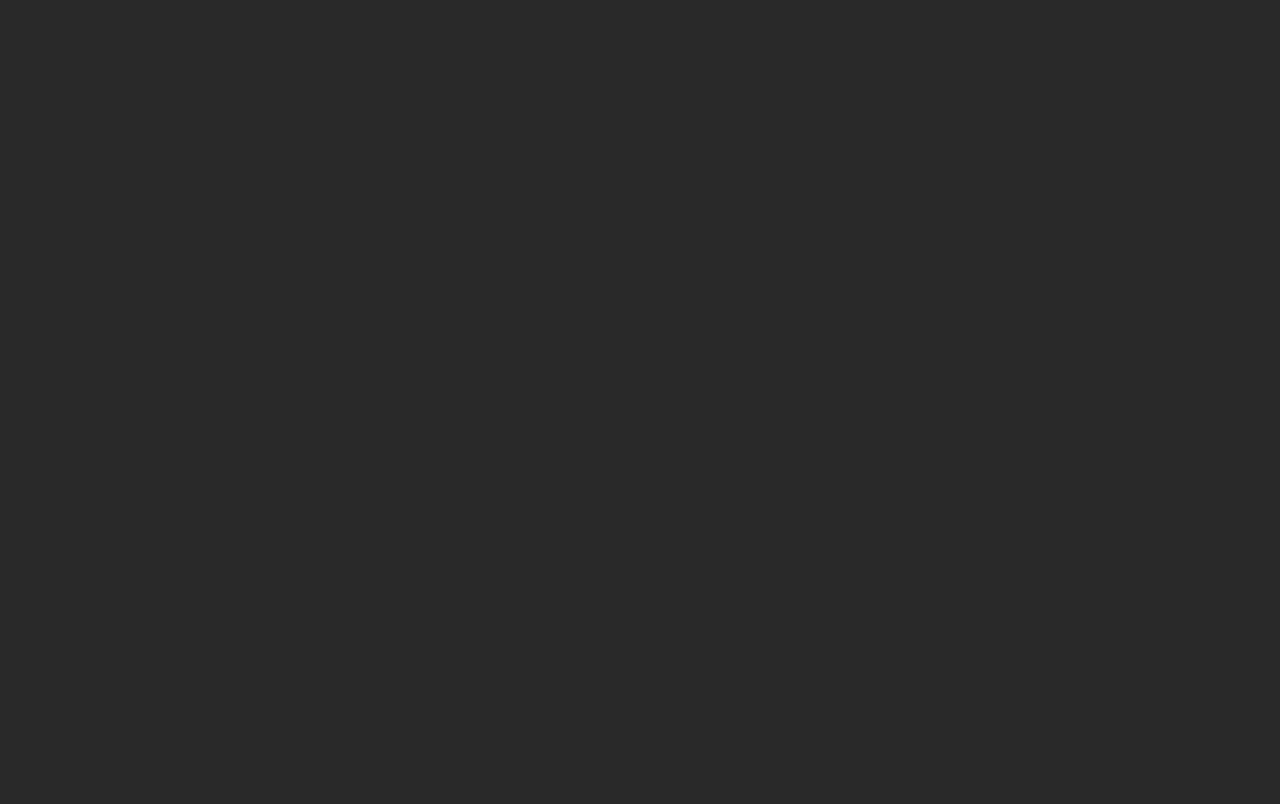
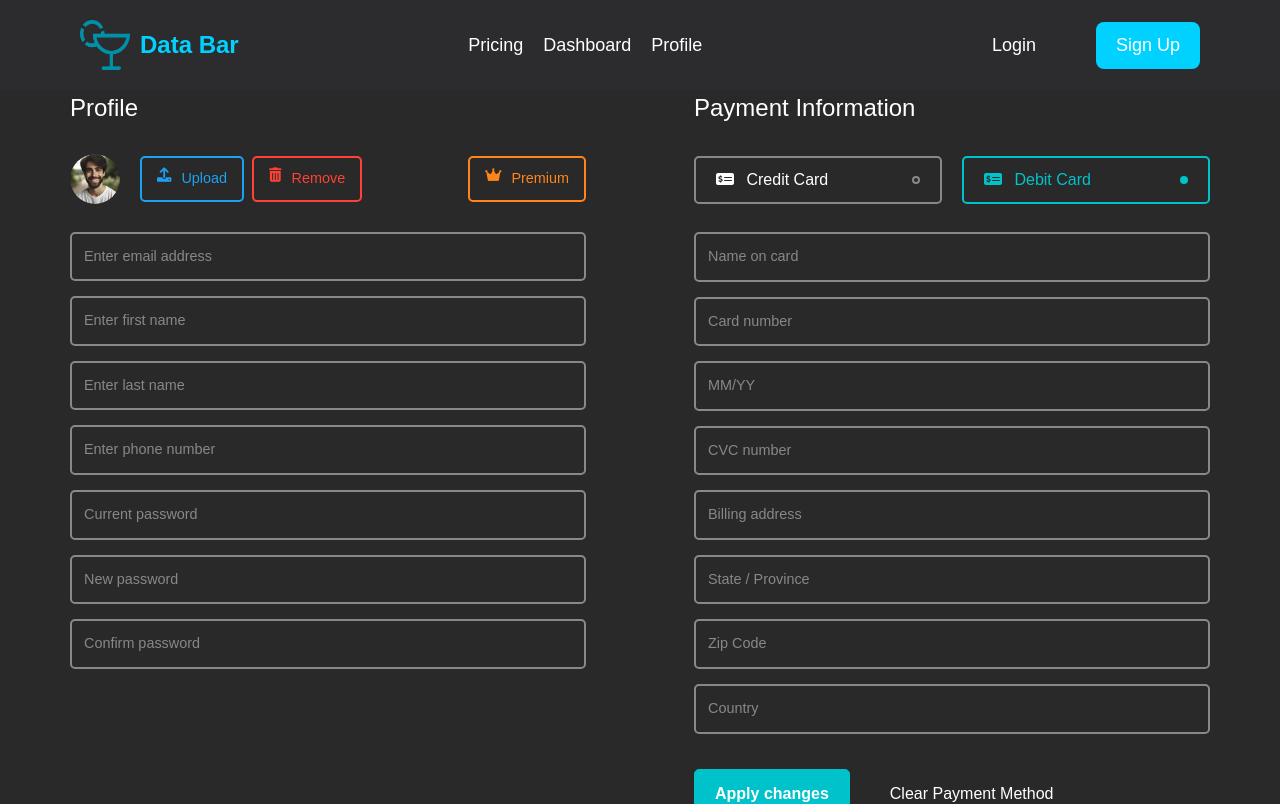
Before and after one commit to hady-awayda/hackathon-frontend, a React (Create React App) app: page /profile in a window 1280 px wide. Before the commit this address had no page. Shown: the top 804 px of the page. Built offline with nearby package versions, Linux system fonts and the light colour scheme.

Commit message:
resolved error

```diff
--- a/src/App.jsx
+++ b/src/App.jsx
@@ -8,6 +8,7 @@
 import Signup from "./pages/signup/Signup";
 import PaidFeatureDashboard from "./pages/dashboard/PaidFeatureDashboard";
 import PricingPage from "./pages/pricing/PricingPage";
+import Profile from "./pages/profile/Profile";
 
 function App() {
   return (
@@ -22,6 +23,7 @@
             <Route path="dashboard" element={<Dashboard />} />
             <Route path="paiduserdashboard" element={<PaidFeatureDashboard />} />
             <Route path="pricing" element={<PricingPage />} />
+            <Route path="profile" element={<Profile />} />
           </Route>
         </Routes>
       </Router>
--- a/src/pages/profile/Profile.jsx
+++ b/src/pages/profile/Profile.jsx
@@ -1,6 +1,5 @@
 import React, { useState } from "react";
 import "./Profile.css";
-import Header from "../../components/header/Header";
 
 const Profile = () => {
   const [profile, setProfile] = useState({
@@ -45,7 +44,6 @@
 
   return (
     <div>
-      <Header/>
       <div className="profile-page">
         <div className="profile-container">
           <h2>Profile</h2>
```
